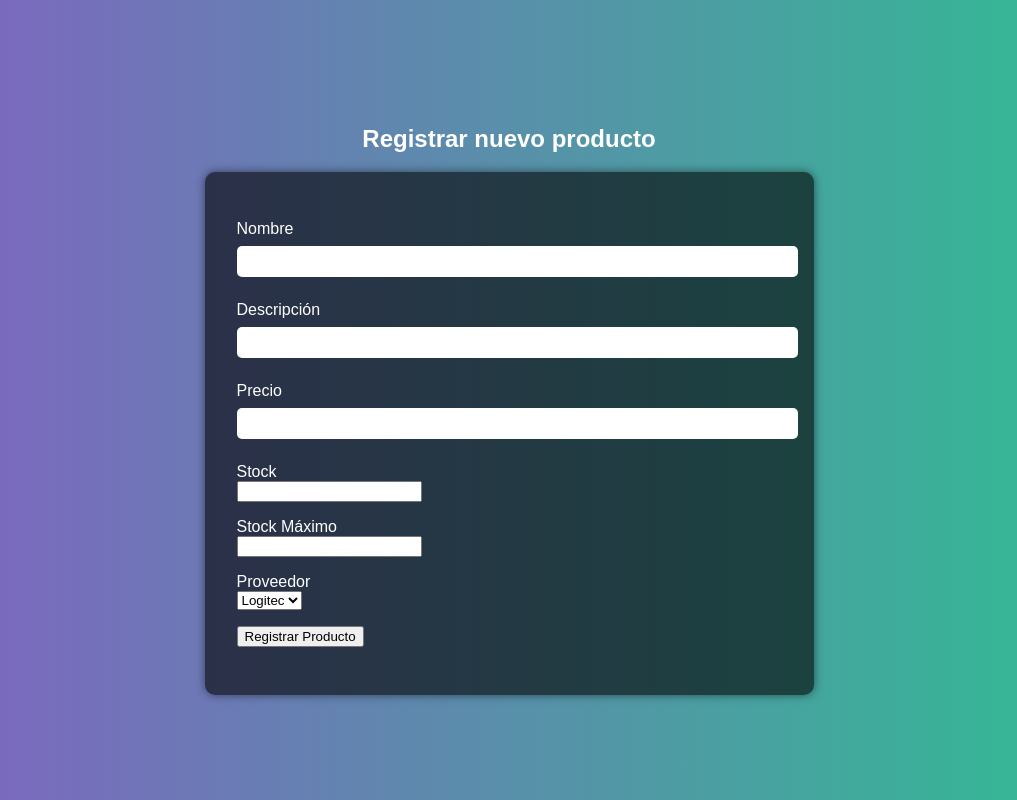
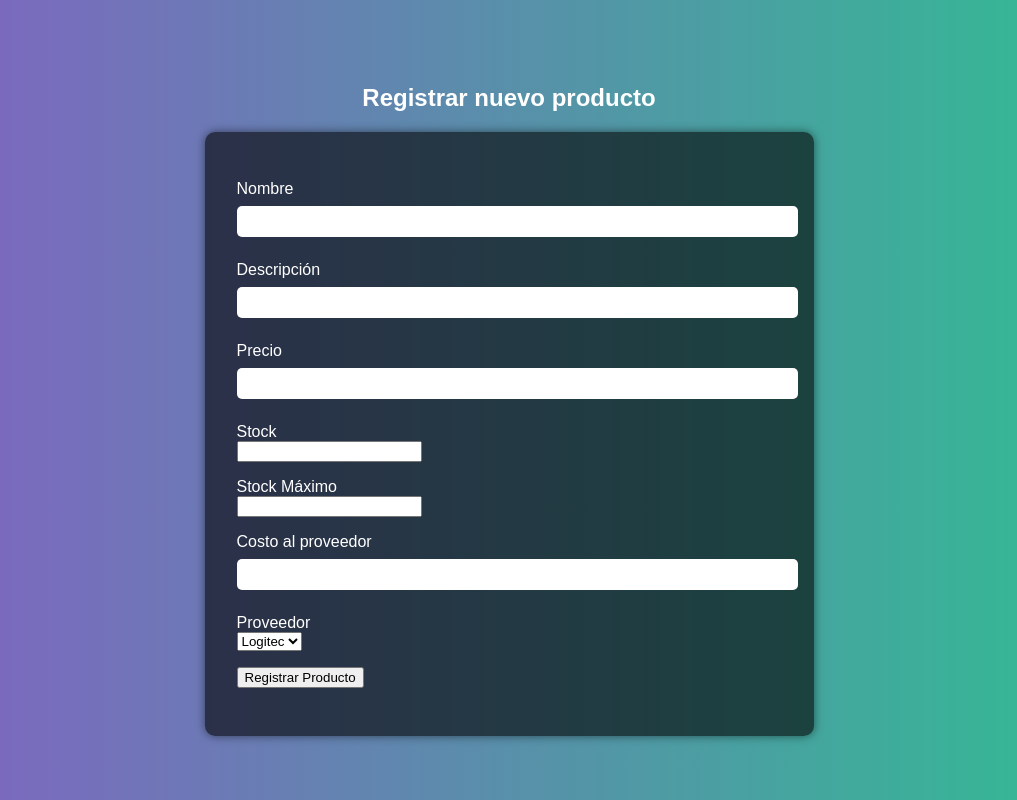
Before and after one commit to Miliki22/Proyecto_Suministros, a Flask app: page /registrar_producto in a window 1280 px wide. Shown: the whole page, without its empty margins (131-1148 px from the left). Run offline with Flask 3, Linux system fonts and the light colour scheme; a user stored in the database is signed in.

Commit message:
Agrego campo costo_proveedor a productos y lo muestro solo para admin

```diff
--- a/app/forms.py
+++ b/app/forms.py
@@ -7,6 +7,7 @@ class ProductoForm(FlaskForm):
     nombre = StringField('Nombre', validators=[DataRequired()])
     descripcion = StringField('Descripción')
     precio = FloatField('Precio', validators=[DataRequired()])
+    costo_proveedor = FloatField('Costo al proveedor', validators=[DataRequired()])
     stock = IntegerField('Stock', validators=[DataRequired()])
     stock_maximo = IntegerField('Stock Máximo', validators=[DataRequired()])
     proveedor_id = SelectField('Proveedor', coerce=int, validators=[DataRequired()])
--- a/app/models.py
+++ b/app/models.py
@@ -30,6 +30,7 @@ class Producto(db.Model):
     nombre = db.Column(db.String(150), nullable=False)
     descripcion = db.Column(db.Text)
     precio = db.Column(db.Float, nullable=False)
+    costo_proveedor = db.Column(db.Float, nullable=False)
     stock = db.Column(db.Integer, nullable=False)
     stock_maximo = db.Column(db.Integer, nullable=False, default=100)
     proveedor_id = db.Column(db.Integer, db.ForeignKey('proveedor.id'), nullable=False)
--- a/app/routes.py
+++ b/app/routes.py
@@ -41,6 +41,7 @@ def registrar_producto():
             nombre=form.nombre.data,
             descripcion=form.descripcion.data,
             precio=form.precio.data,
+            costo_proveedor=form.costo_proveedor.data,
             stock=form.stock.data,
             proveedor_id=form.proveedor_id.data
         )
@@ -80,6 +81,7 @@ def editar_producto(id):
         producto.nombre = form.nombre.data
         producto.descripcion = form.descripcion.data
         producto.precio = form.precio.data
+        costo_proveedor=form.costo_proveedor.data
         producto.stock = form.stock.data
         producto.proveedor_id = form.proveedor_id.data
 
--- a/app/templates/editar_producto.html
+++ b/app/templates/editar_producto.html
@@ -12,6 +12,11 @@
   <p>{{ form.precio.label }}<br>{{ form.precio(step="0.01") }}</p>
   <p>{{ form.stock.label }}<br>{{ form.stock() }}</p>
   <p>{{ form.stock_maximo.label }}<br>{{ form.stock_maximo() }}</p>
+
+  {% if current_user.role == 'admin' %}
+  <p>{{ form.costo_proveedor.label }}<br>{{ form.costo_proveedor(step="0.01") }}</p>
+  {% endif %}
+
   <p>{{ form.proveedor_id.label }}<br>{{ form.proveedor_id() }}</p>
 
   <p>{{ form.submit(value='Actualizar') }}</p>
--- a/app/templates/registrar_producto.html
+++ b/app/templates/registrar_producto.html
@@ -37,10 +37,19 @@
       {{ form.stock_maximo.label }}<br>
       {{ form.stock_maximo() }}
     </p>
+
+    {% if current_user.role == 'admin' %}
+    <p>
+      {{ form.costo_proveedor.label }}<br>
+      {{ form.costo_proveedor(step="0.01") }}
+    </p>
+    {% endif %}
+
     <p>
       {{ form.proveedor_id.label }}<br>
       {{ form.proveedor_id() }}
     </p>
+
     <p>{{ form.submit() }}</p>
   </form>
 {% endblock %}
```
